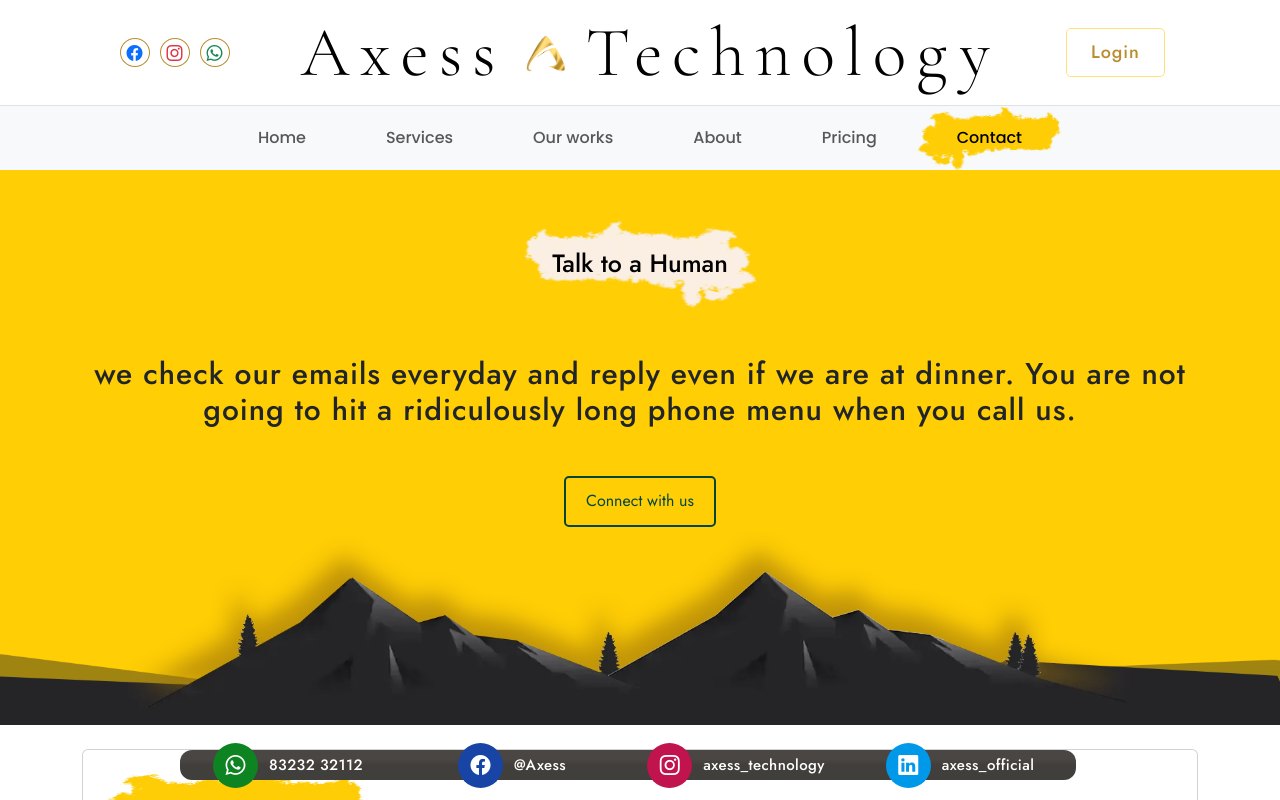
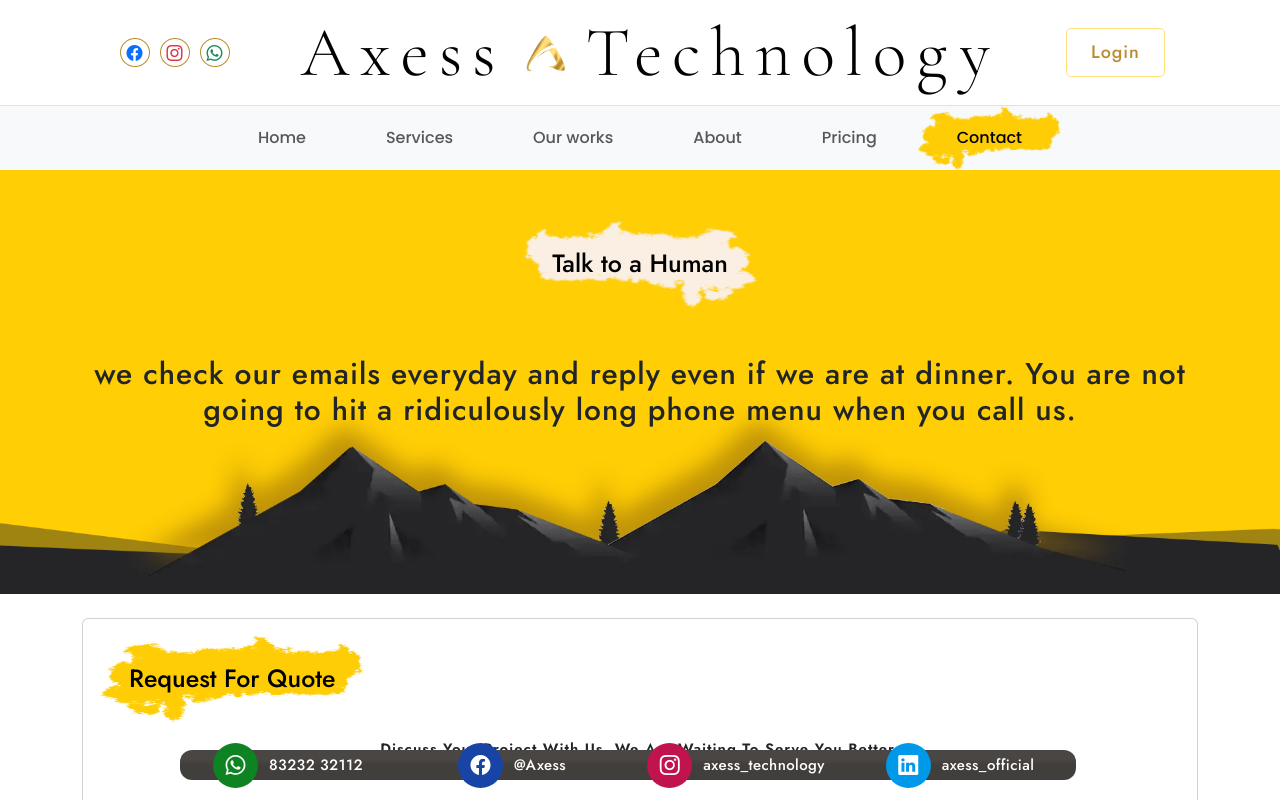
Before and after one commit to axessmongo/AxessTechnology-project, a React (Vite) app in the folder client/: page /contact in a window 1280 px wide. Shown: the top 800 px of the page. Built offline with nearby package versions, Linux system fonts and the light colour scheme.

Commit message:
image change in about us

```diff
--- a/client/src/components/Banner.jsx
+++ b/client/src/components/Banner.jsx
@@ -1,15 +1,24 @@
-import React from 'react'
-import { Link } from 'react-router-dom'
+import React from 'react';
+import { Link, useLocation } from 'react-router-dom';
 
 export default function Banner({ h1, h2, h3 }) {
+    const location = useLocation();
+    const isContactPage = location.pathname === '/contact';
+
     return (
         <div className='hero-banner hero-2' data-aos='fade'>
             <div className='container text-center green-text'>
                 <p className="bg-img-2 mb-5 mx-auto" data-aos='fade-up' data-aos-duration='400'>{h1}</p>
                 <h1 className='secondary-header mb-3' data-aos='fade-up' data-aos-duration='600'>{h2}</h1>
                 <p className='mb-0 secondary-text mb-3' data-aos='fade-up' data-aos-duration='700'>{h3}</p>
-                <Link to={"/contact"} className='text-decoration-none'> <button className='gold-btn green-btn m-5 mx-auto' data-aos='zoom-out' data-aos-duration='600'><span className='d-block'>Connect with us</span> <i className="bi bi-arrow-right"></i></button></Link>
+                {isContactPage ? null : (
+                    <Link to={"/contact"} className='text-decoration-none'>
+                        <button className='gold-btn green-btn m-5 mx-auto' data-aos='zoom-out' data-aos-duration='600'>
+                            <span className='d-block'>Connect with us</span> <i className="bi bi-arrow-right"></i>
+                        </button>
+                    </Link>
+                )}
             </div>
         </div>
-    )
+    );
 }
--- a/client/src/components/Footer.jsx
+++ b/client/src/components/Footer.jsx
@@ -302,7 +302,7 @@ function Footer() {
                         </div>
                     </div>
                 </div>
-                <div className="container">
+                {/* <div className="container">
                     <div className="row">
                         <div className="row text-center text-md-start">
                             <div className="col-md-6" data-aos='zoom-in-right' data-aos-anchor-placement="top-bottom" data-aos-duration='700'>
@@ -313,7 +313,7 @@ function Footer() {
                             </div>
                         </div>
                     </div>
-                </div>
+                </div> */}
                 <hr className='m-0' />
                 <div className='text-center'>
                     <p className='mb-0 py-3 primary-text text-decoration-none text-white last-child'>
```
